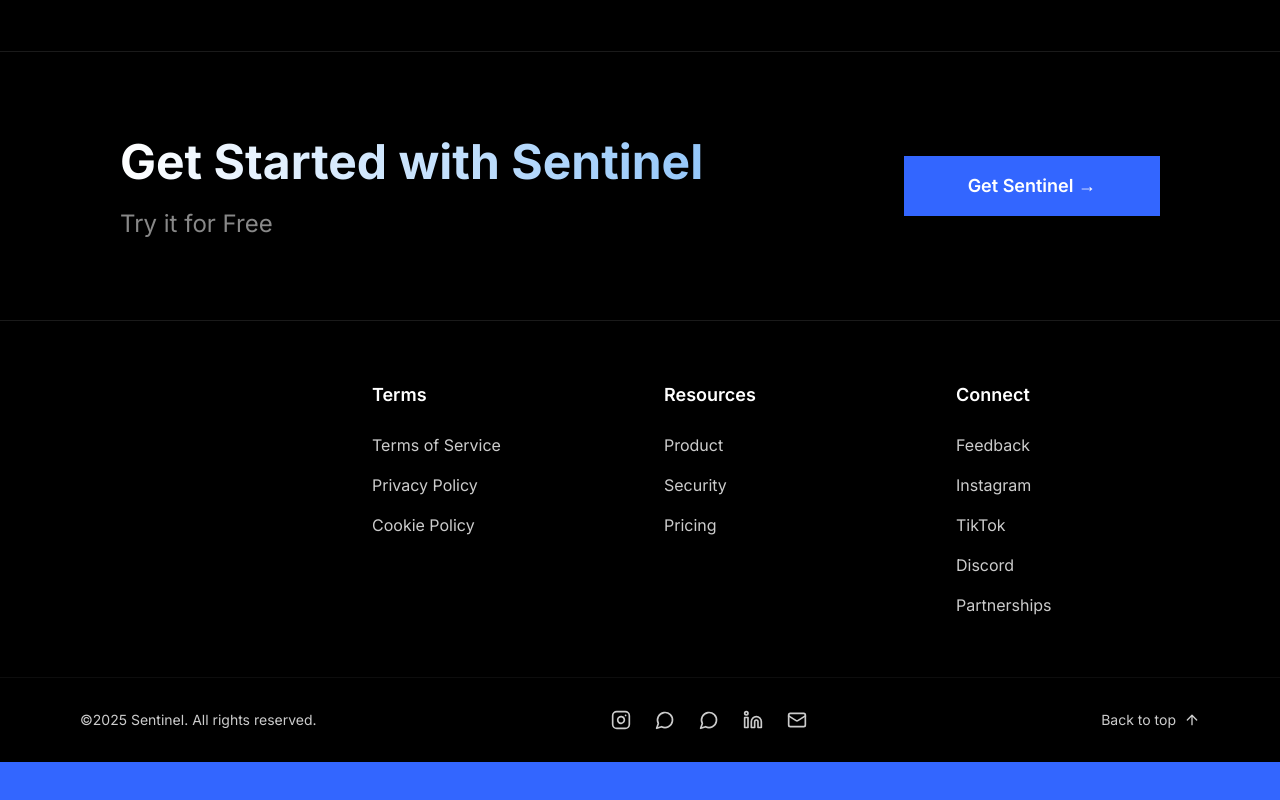
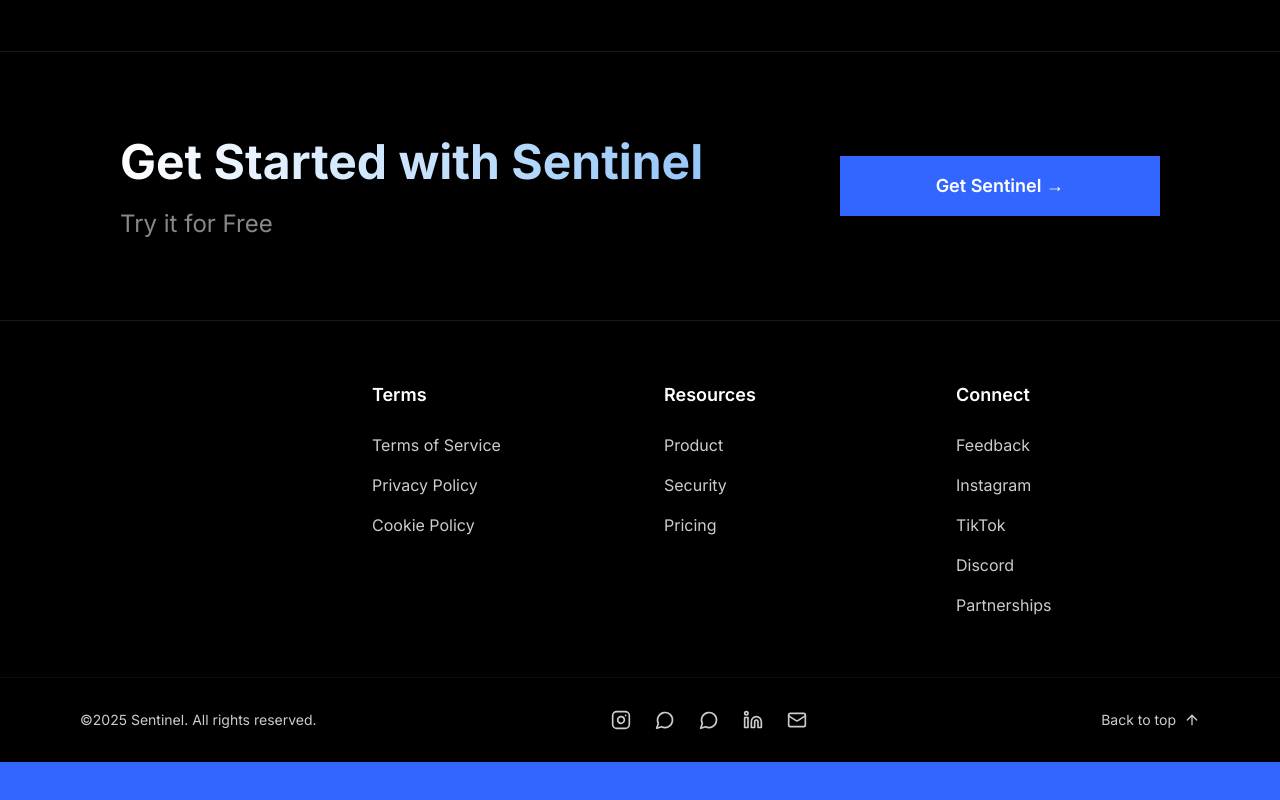
Before and after one commit to aadisoni321/sentinel-loveable-export, a React (Vite) app: page / in a window 1280 px wide. Shown: the part 8734-9534 px from the top of the page. Built offline with nearby package versions, Linux system fonts and the light colour scheme.

Commit message:
Increase width of "Get Started" button
Increased the width of the "Get Started" button in the Final CTA section.

```diff
--- a/src/components/FinalCTASection.tsx
+++ b/src/components/FinalCTASection.tsx
@@ -1,3 +1,4 @@
+
 const FinalCTASection = () => {
   return (
     <section className="bg-pure-black border-t border-white/10 py-20 px-4 md:px-8 lg:px-[120px]">
@@ -12,7 +13,7 @@ const FinalCTASection = () => {
 
         {/* Right Side CTA Button */}
         <div>
-          <button className="bg-electric-blue text-pure-white px-16 py-4 text-lg font-semibold hover:bg-blue-hover hover:scale-105 transition-all duration-300 shadow-lg hover:shadow-electric-blue/30">
+          <button className="bg-electric-blue text-pure-white px-24 py-4 text-lg font-semibold hover:bg-blue-hover hover:scale-105 transition-all duration-300 shadow-lg hover:shadow-electric-blue/30">
             Get Sentinel →
           </button>
         </div>
```
